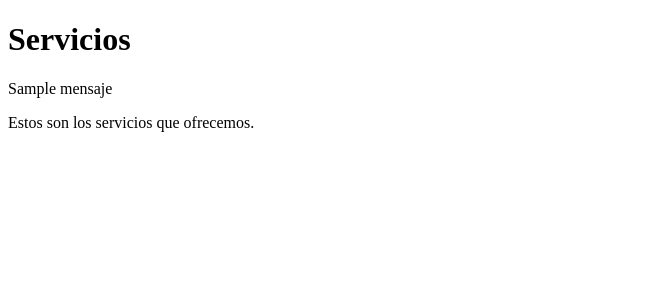
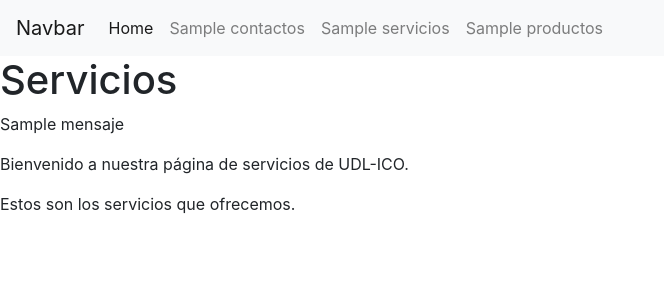
Before and after one commit to jonathanmora07/appweb01-, a Flask app: template templates/servicios.html in a window 1280 px wide. Shown: the top 300 px of the page, without its empty margins (0-664 px from the left). Run offline with Flask 3, Linux system fonts and the light colour scheme; the template is opened without the code that fills it: most values are stand-ins (such as "Sample title", 1, 10 or a date in 2020).

Commit message:
Actualizacion del proyecto web

```diff
--- a/templates/servicios.html
+++ b/templates/servicios.html
@@ -1,13 +1,29 @@
 <!DOCTYPE html>
 <html lang="en">
 <head>
+    <link rel="stylesheet" href="https://cdn.jsdelivr.net/npm/bootstrap@4.6.2/dist/css/bootstrap.min.css" integrity="sha384-xOolHFLEh07PJGoPkLv1IbcEPTNtaed2xpHsD9ESMhqIYd0nLMwNLD69Npy4HI+N" crossorigin="anonymous">
     <meta charset="UTF-8">
     <meta name="viewport" content="width=device-width, initial-scale=1.0">
     <title>Servicios</title>
 </head>
 <body>
+      <nav class="navbar navbar-expand-lg navbar-light bg-light">
+  <a class="navbar-brand" href="#">Navbar</a>
+  <button class="navbar-toggler" type="button" data-toggle="collapse" data-target="#navbarNavAltMarkup" aria-controls="navbarNavAltMarkup" aria-expanded="false" aria-label="Toggle navigation">
+    <span class="navbar-toggler-icon"></span>
+  </button>
+  <div class="collapse navbar-collapse" id="navbarNavAltMarkup">
+    <div class="navbar-nav">
+      <a class="nav-link active" href="#">Home <span class="sr-only">(current)</span></a>
+      <a class="nav-link" href="#">{{ contactos}}</a>
+      <a class="nav-link" href="#">{{ servicios}}</a>
+      <a class="nav-link" href="#">{{ productos}}</a>
+    </div>
+  </div>
+</nav>
     <h1>Servicios</h1>
     <p>{{ mensaje }}</p>
+    <p>Bienvenido a nuestra página de servicios de UDL-ICO.</p>
     <p>Estos son los servicios que ofrecemos.</p>
 </body>
 </html>
```
Also changed, not shown: templates/contacto.html (+15 -0 lines), templates/productos.html (+16 -0 lines).
